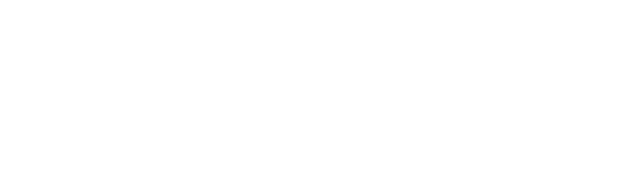
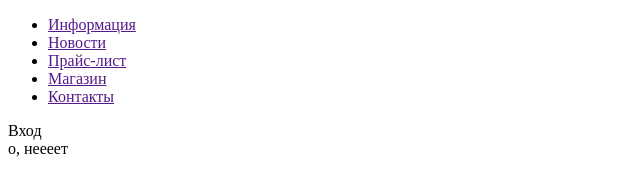
Before and after one commit to OlegKurt/Kurtrepo, a plain HTML site: page BarberSHOP/index.html in a window 1280 px wide. Shown: the whole page, without its empty margins (0-640 px from the left). Drawn offline with Linux system fonts and the light colour scheme.

Commit message:
упражняюсь с эметом

```diff
--- a/BarberSHOP/index.html
+++ b/BarberSHOP/index.html
@@ -1,3 +1,24 @@
 <!DOCTYPE html>
 <html lang="ru">
 <head>
+  <meta charset="UTF-8">
+  <title>Барбершоп "Бородинский"</title>
+</head>
+<body>
+  <header class="main-header">
+    <div class="container">
+      <nav class="main-navigation">
+        <ul>
+          <li><a href="">Информация</a></li>
+          <li><a href="">Новости</a></li>
+          <li><a href="">Прайс-лист</a></li>
+          <li><a href="">Магазин</a></li>
+          <li><a href="">Контакты</a></li>
+        </ul>
+      </nav>
+      <div class="user-block">Вход</div>
+    </div>
+  </header>
+  о, неееет
+</body>
+</html>
```
